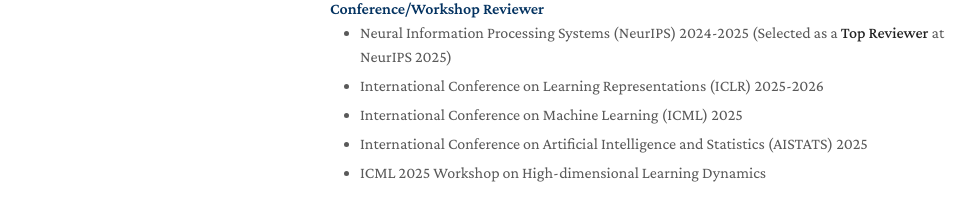
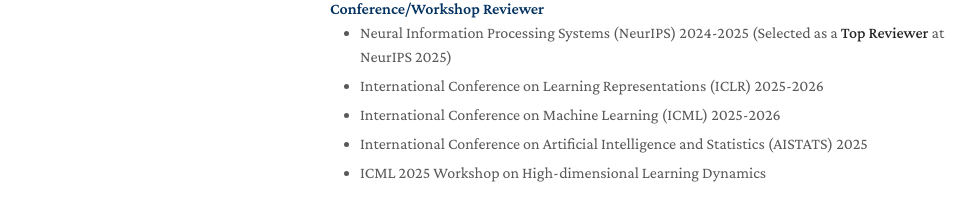
Before and after one commit to songminhak/songminhak.github.io, a Jekyll site: the page built from index.md, in a window 1280 px wide and 900 px high, scrolled down 1599 px. Shown: the part 636-857 px from the top of the window, without its empty margins (150-1126 px from the left). Built offline with Jekyll 4.4.1, drawn with Linux system fonts in a browser that asks for light colours; nearby versions of some CDN libraries; a style sheet for code colours, icons or effects is not loaded; our own code applies the rules of GitHub Pages for plain Markdown files.

Commit message:
update publication and service

```diff
--- a/_data/publications.yml
+++ b/_data/publications.yml
@@ -6,7 +6,7 @@
 
   - title: "Implicit Bias of Per-Sample Adam on Separable Data: Departure from the Full-Batch Regime"
     authors: Beomhan Baek*, <strong>Minhak Song*</strong>, Chulhee Yun
-    conference: International Conference on Learning Representations <strong>(ICLR)</strong> 2025
+    conference: International Conference on Learning Representations <strong>(ICLR)</strong> 2026
     workshop: "<strong>NeurIPS 2025 Workshop</strong> on Optimization for Machine Learning"
     arxiv: https://arxiv.org/abs/2510.26303
 
--- a/_includes/services.md
+++ b/_includes/services.md
@@ -11,7 +11,7 @@
 </ul>
 
 <ul style="margin:0 0 5px;">
-  <li><a href="https://icml.cc/"><autocolor>International Conference on Machine Learning (ICML) 2025</autocolor></a></li>
+  <li><a href="https://icml.cc/"><autocolor>International Conference on Machine Learning (ICML) 2025-2026</autocolor></a></li>
 </ul>
 
 <ul style="margin:0 0 5px;">
```
